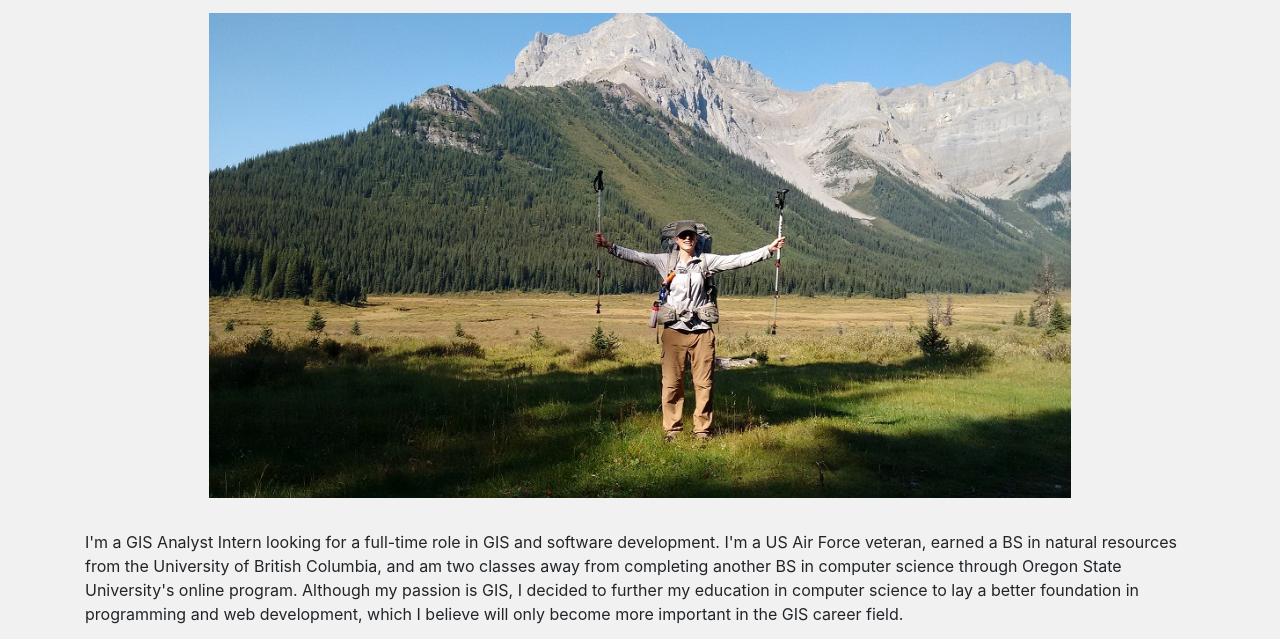
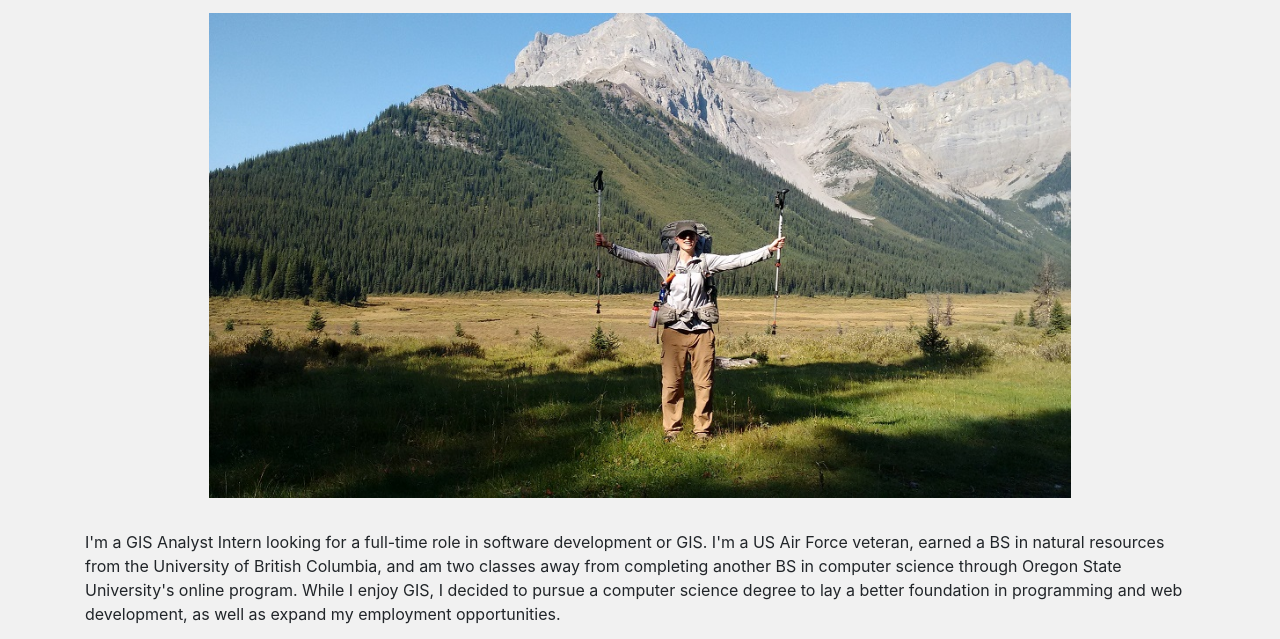
Before and after one commit to kcroo/portfolio, a website: page views/index.html in a window 1280 px wide. Shown: the part 158-797 px from the top of the page. Drawn offline with nearby package versions, Linux system fonts and the light colour scheme; files that its build step writes are made by us from their sources.

Commit message:
updated about me to emphasize software dev more

```diff
--- a/views/index.html
+++ b/views/index.html
@@ -23,7 +23,7 @@
       <img src="/public/me_small.jpg" alt="Me backpacking in the Canadian Rockies">
     </div>
     <div class="row justify-content-center mx-3 my-3"></div>
-      <p>I'm a GIS Analyst Intern looking for a full-time role in GIS and software development. I'm a US Air Force veteran, earned a BS in natural resources from the University of British Columbia, and am two classes away from completing another BS in computer science through Oregon State University's online program. Although my passion is GIS, I decided to further my education in computer science to lay a better foundation in programming and web development, which I believe will only become more important in the GIS career field.</p>
+      <p>I'm a GIS Analyst Intern looking for a full-time role in software development or GIS. I'm a US Air Force veteran, earned a BS in natural resources from the University of British Columbia, and am two classes away from completing another BS in computer science through Oregon State University's online program. While I enjoy GIS, I decided to pursue a computer science degree to lay a better foundation in programming and web development, as well as expand my employment opportunities.</p>
       <p>Through my coursework and internship, I have gained experience in several programming languages, frameworks, and technologies. I am also experienced with ESRI products, especially ArcGIS Pro, ArcMap, and Collector. I've worked with Model Builder, ArcPy, and many Python libraries to automate tasks. I am particularly interested in scripting, backend development, and web map visualization.</p>
       <p>When not working or studying, I love spending time in the great outdoors, camping in my Japanese import van, and cruising around town on my bicycle. During the colder months, I can be a certified couch potato and enjoy getting too invested in TV shows of questionable quality.</p>
     </div>
```
